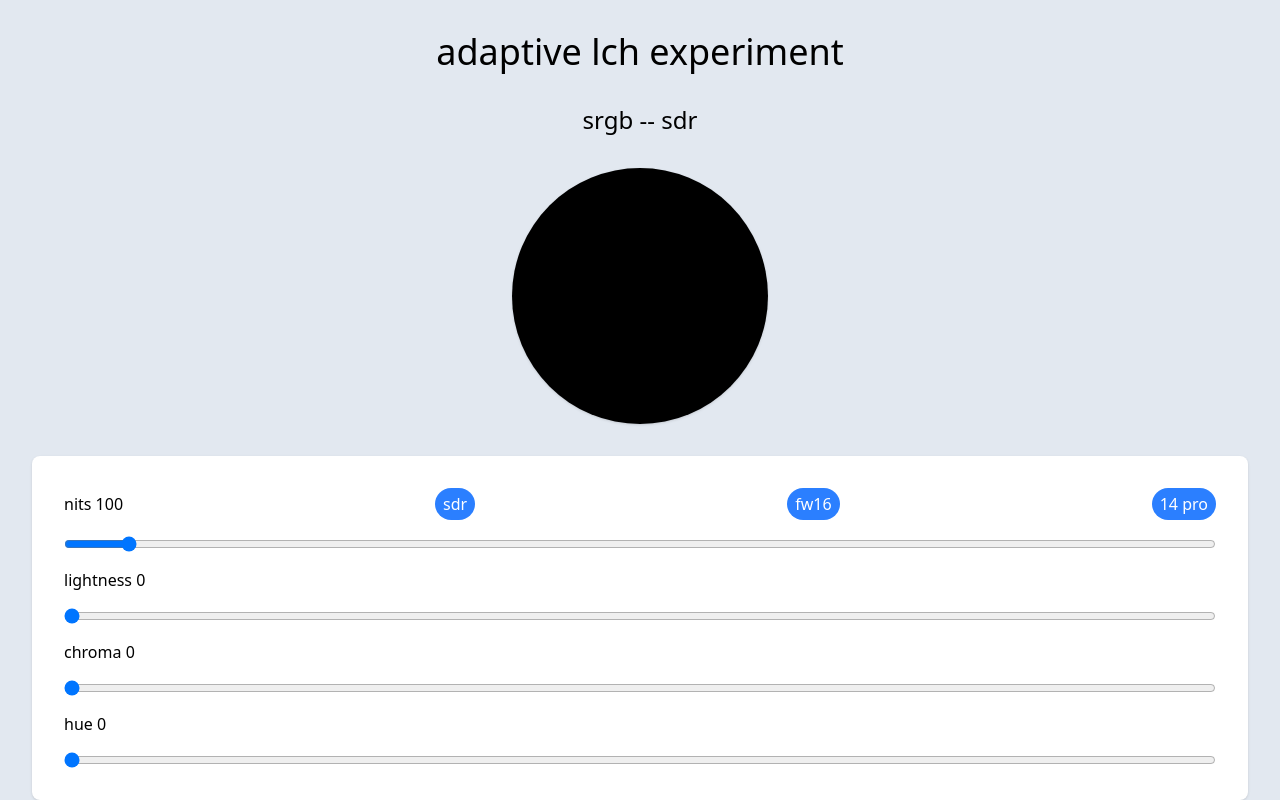
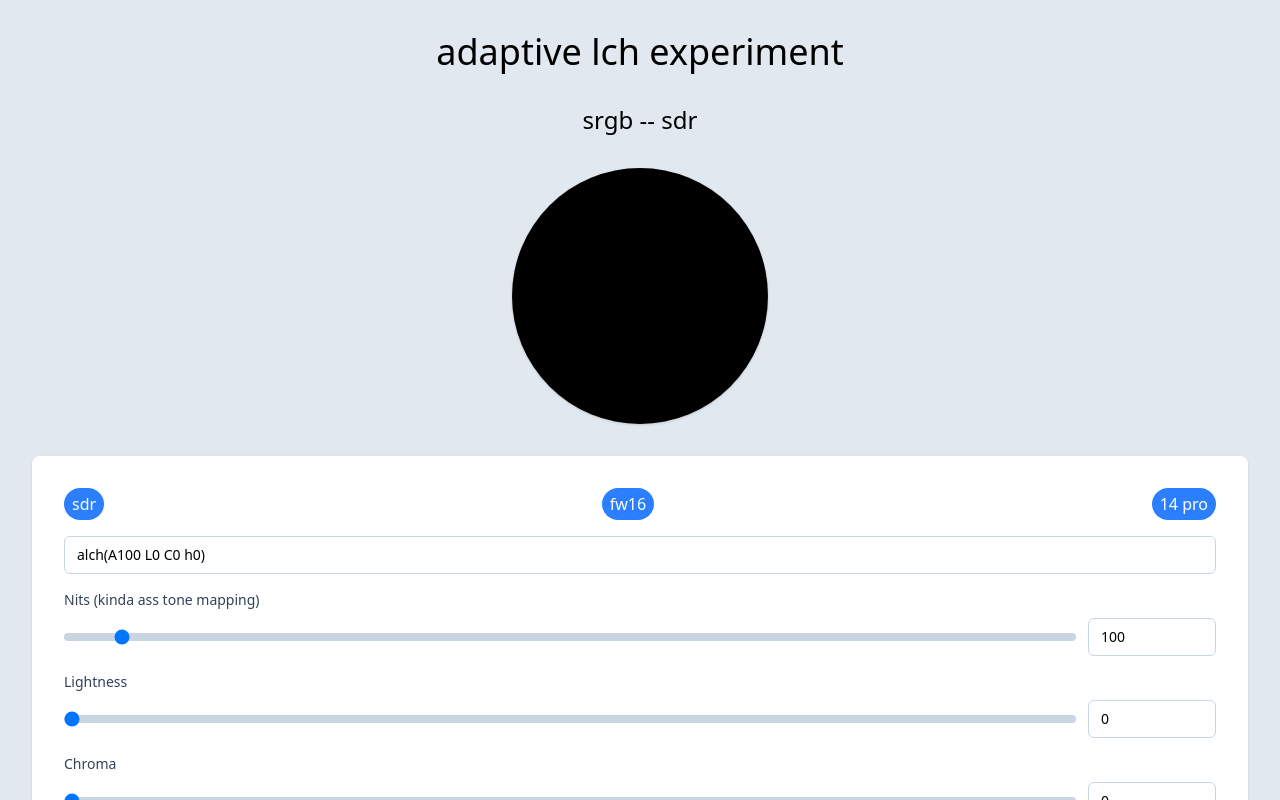
Before and after one commit to Manueljlin/adaptive-lch, a Vue app: page / in a window 1280 px wide. Built offline with nearby package versions, Linux system fonts and the light colour scheme.

Commit message:
improve sliders, add copy/paste support

```diff
--- a/src/App.vue
+++ b/src/App.vue
@@ -4,6 +4,7 @@ import type { RGB } from './types/RGB'
 import { adaptiveLuminosity, oklchToRgb } from './shared/color-utils'
 import { match } from 'ts-pattern'
 import { videoWorkaround } from './shared/hdr-white'
+import RangeSlider from './components/RangeSlider.vue'
 
 const supportsP3  = matchMedia('(color-gamut: p3)').matches
 const supportsHdr = matchMedia('(dynamic-range: high)').matches
@@ -21,6 +22,28 @@ const adaptiveLchState = reactive({
   chroma:    0,
   hue:       0
 })
+
+const alchInput = computed({
+  get: () =>
+    `alch(A${adaptiveLchState.nits} `
+    + `L${adaptiveLchState.lightness} `
+    + `C${adaptiveLchState.chroma} `
+    + `h${adaptiveLchState.hue})`,
+
+  set: (str: string) => {
+    // eugh
+    const match = str.match(/alch\(A(\d*\.?\d+)\s+L(\d*\.?\d+)\s+C(\d*\.?\d+)\s+h(\d*\.?\d+)\)/)
+    if (!match) return
+
+    const [, nits, lightness, chroma, hue] = match
+
+    adaptiveLchState.nits      = parseFloat(nits)
+    adaptiveLchState.lightness = parseFloat(lightness)
+    adaptiveLchState.chroma    = parseFloat(chroma)
+    adaptiveLchState.hue       = parseFloat(hue)
+  }
+})
+
 
 const currentColor = computed<RGB>(() => {
   const rgb = oklchToRgb({
@@ -150,7 +173,6 @@ const palette = computed(() =>
       "
     >
       <span class="flex justify-between items-center">
-        nits {{ adaptiveLchState.nits }}
         <button
           class="px-2 py-1 bg-blue-500 rounded-full text-white"
           @click="() => {
@@ -176,38 +198,47 @@ const palette = computed(() =>
           14 pro
         </button>
       </span>
+
       <input
-        type="range"
-        min="0"
-        max="2000"
-        step="1"
+        type="text"
+        v-model="alchInput"
+        class="
+          px-3 py-2 text-sm border border-slate-300 rounded-md
+          focus:outline-none
+          focus:border-blue-300
+          focus:ring-4 focus:ring-blue-500/30
+        "
+      />
+
+      <RangeSlider
+        label="Nits (kinda ass tone mapping)"
+        :min="0"
+        :max="2000"
+        :step="1"
         v-model.number="adaptiveLchState.nits"
       />
 
-      lightness {{ adaptiveLchState.lightness }}
-      <input
-        type="range"
-        min="0"
-        max="1"
-        step="0.001"
+      <RangeSlider
+        label="Lightness"
+        :min="0"
+        :max="1"
+        :step="0.001"
         v-model.number="adaptiveLchState.lightness"
       />
 
-      chroma {{ adaptiveLchState.chroma }}
-      <input
-        type="range"
-        min="0"
-        max="0.3"
-        step="0.001"
+      <RangeSlider
+        label="Chroma"
+        :min="0"
+        :max="0.3"
+        :step="0.001"
         v-model.number="adaptiveLchState.chroma"
       />
 
-      hue {{ adaptiveLchState.hue }}
-      <input
-        type="range"
-        min="0"
-        max="360"
-        step="1"
+      <RangeSlider
+        label="Hue"
+        :min="0"
+        :max="360"
+        :step="1"
         v-model.number="adaptiveLchState.hue"
       />
     </div>
--- /dev/null
+++ b/src/components/RangeSlider.vue
@@ -0,0 +1,49 @@
+<script setup lang="ts">
+const props = defineProps<{
+  label: string
+
+  min:   number
+  max:   number
+  step:  number
+}>()
+
+const inputValue = defineModel<number>({
+  required: true
+})
+</script>
+
+
+<template>
+  <div class="flex flex-col gap-2">
+    <label class="text-sm font-medium text-slate-700 select-none">
+      {{ label }}
+    </label>
+
+    <div class="flex items-center gap-3">
+      <input
+        type="range"
+        :min
+        :max
+        :step
+        v-model.number="inputValue"
+        class="
+          flex-1 h-2 bg-slate-300 rounded-lg appearance-none cursor-pointer
+        "
+      />
+
+      <input
+        type="number"
+        :min
+        :max
+        :step
+        v-model.number="inputValue"
+        class="
+          w-32 px-3 py-2 text-sm border border-slate-300 rounded-md
+          focus:outline-none
+          focus:border-blue-300
+          focus:ring-4 focus:ring-blue-500/30
+        "
+      />
+    </div>
+  </div>
+</template>
```
